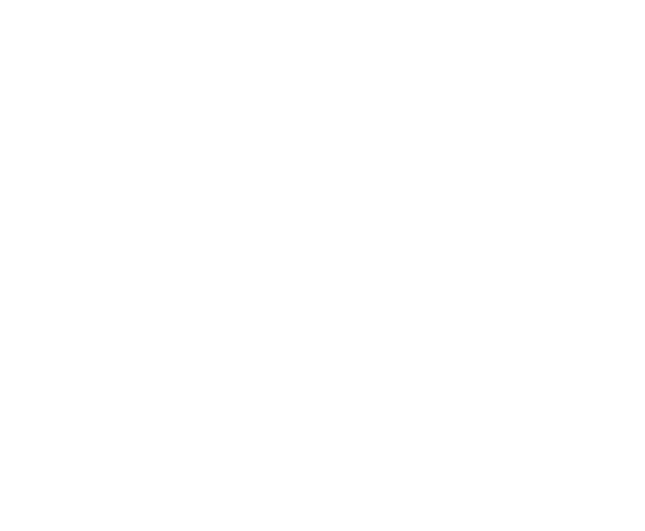
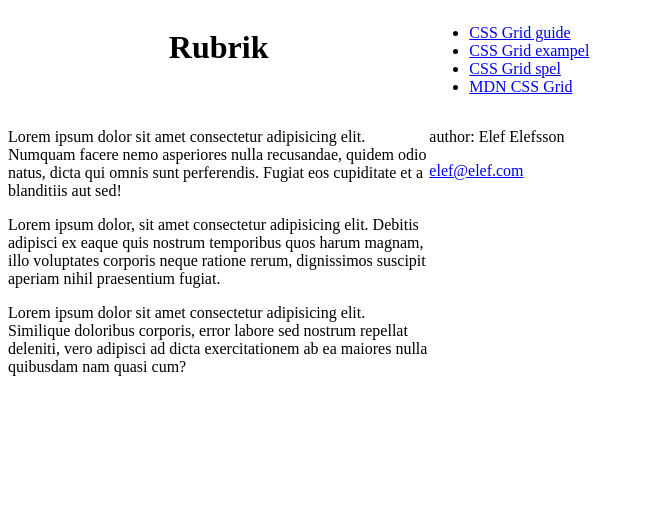
Before and after one commit to Te22E-Mrdjen-Damjan/lek4-vn2, a plain HTML site: page index.html in a window 1280 px wide. Shown: the whole page, without its empty margins (0-645 px from the left). Drawn offline with Linux system fonts and the light colour scheme.

Commit message:
lek4övn2 set 2

```diff
--- a/index.html
+++ b/index.html
@@ -10,8 +10,24 @@
 <body>
 
 
-    <div class="">
+    <div class="grid-box">
+        <h1>Rubrik </h1>
+        <ul class="länkar">
+            <li><a href="https://css-tricks.com/snippets/css/complete-guide-grid/:">CSS Grid guide</a></li>
+            <li><a href="https://gridbyexample.com/examples/">CSS Grid exampel</a></li>
+            <li><a href="https://cssgridgarden.com/#sv:">CSS Grid spel</a></li>
+            <li><a href="https://developer.mozilla.org/en-US/docs/Learn/CSS/CSS_layout/Grids">MDN CSS Grid</a></li>
+        </ul>
+        <main>
+            <p>Lorem ipsum dolor sit amet consectetur adipisicing elit. Numquam facere nemo asperiores nulla recusandae, quidem odio natus, dicta qui omnis sunt perferendis. Fugiat eos cupiditate et a blanditiis aut sed!</p>
+            <p>Lorem ipsum dolor, sit amet consectetur adipisicing elit. Debitis adipisci ex eaque quis nostrum temporibus quos harum magnam, illo voluptates corporis neque ratione rerum, dignissimos suscipit aperiam nihil praesentium fugiat.</p>
+            <p>Lorem ipsum dolor sit amet consectetur adipisicing elit. Similique doloribus corporis, error labore sed nostrum repellat deleniti, vero adipisci ad dicta exercitationem ab ea maiores nulla quibusdam nam quasi cum?</p>
+        </main>
 
+        <footer>
+            <p>author: Elef Elefsson</p>
+                <a href="mailto:elef@elef.com">elef@elef.com</a>
+        </footer>
     </div>
 </body>
 </html>
--- a/style.css
+++ b/style.css
@@ -0,0 +1,8 @@
+.grid-box{
+    display: grid;
+    grid-template-columns: 1fr 2fr;
+    grid-template-rows: 1fr 4fr 1fr;
+}
+h1{
+    text-align: center;
+}
```
